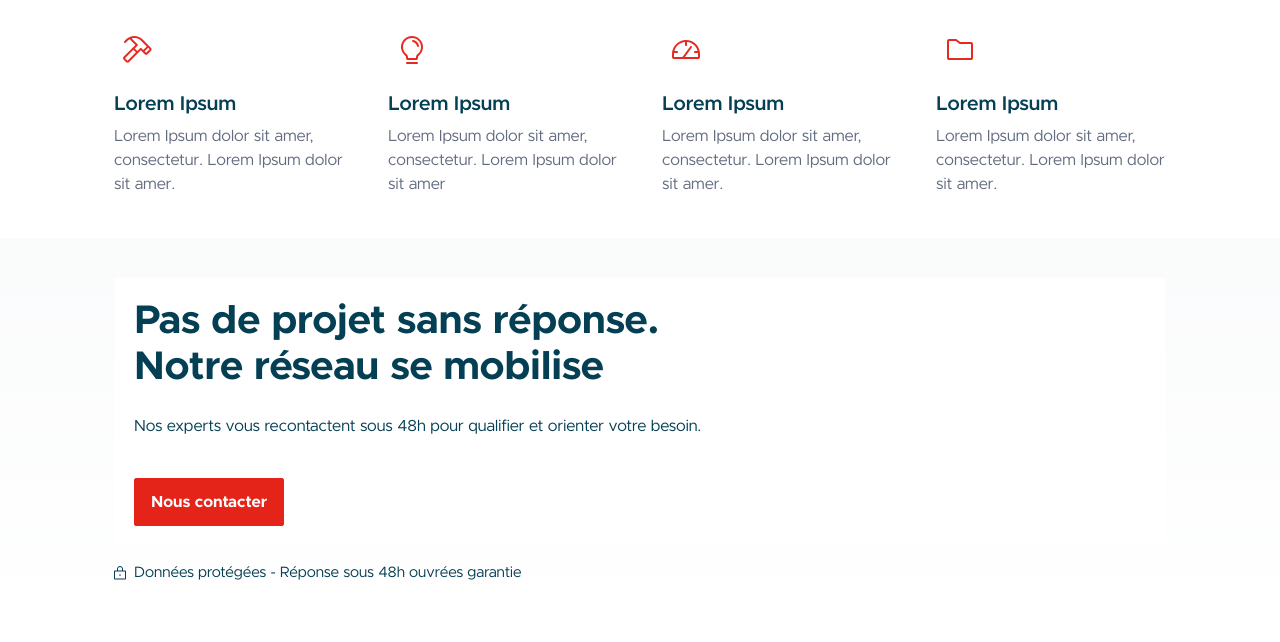
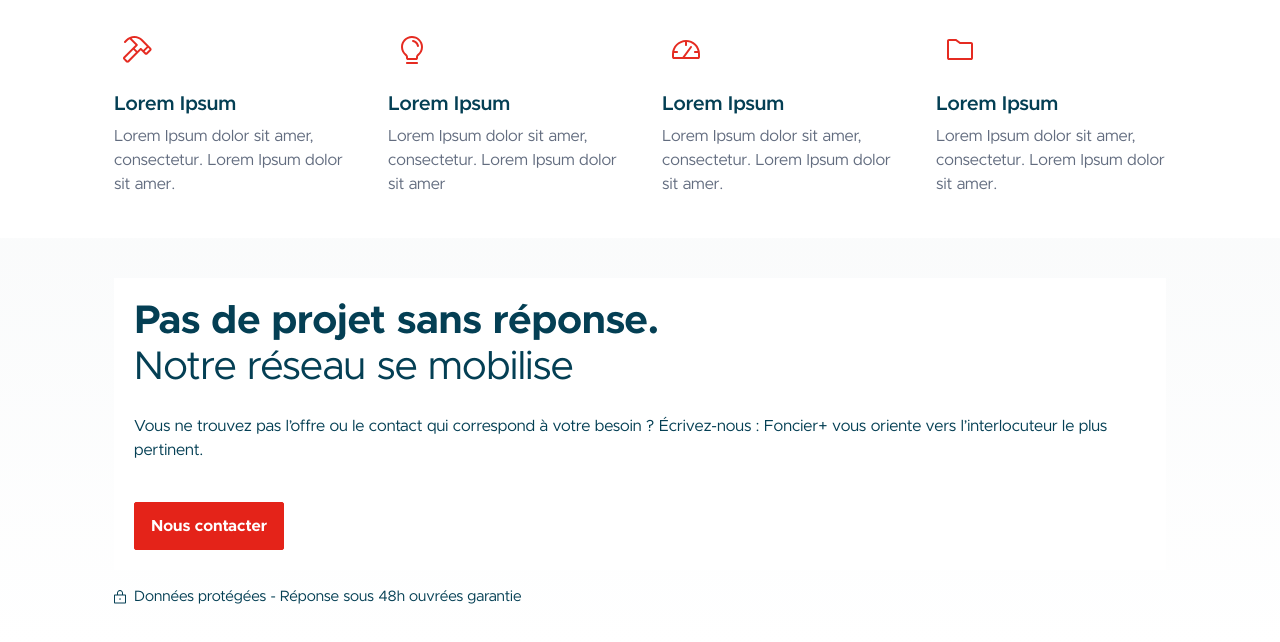
Before and after one commit to Theodo-GovTech/foncier-plus-web, a Next.js app: page /fr in a window 1280 px wide. Shown: the part 754-1396 px from the top of the page. Built offline with nearby package versions, Linux system fonts and the light colour scheme.

Commit message:
fix: change text contact section

```diff
--- a/messages/en.json
+++ b/messages/en.json
@@ -35,8 +35,8 @@
     "description": "Foncier + is an association ... Lorem ipsum sit amte, consectur adipiscing elit, sed eiusmod tempor incididunt ut alobre et dolore magna aliqua."
   },
   "ContactSection": {
-    "title": "No project goes unanswered. <line>Our network steps up</line>",
-    "description": "Our experts will get back to you within 48 hours to assess your needs and point you in the right direction.",
+    "title": "<bold>No project goes unanswered.</bold> <line>Our network steps up</line>",
+    "description": "Can’t find the listing or contact that matches your needs? Write to us: Foncier+ will point you to the most relevant contact person.",
     "cta": "Contact us",
     "reassurance": "Protected data - Guaranteed response within 48 business hours"
   },
--- a/messages/fr.json
+++ b/messages/fr.json
@@ -35,8 +35,8 @@
     "description": "Foncier + est un regroupement ... Lorem ipsum sit amte, consectur adipiscing elit, sed eiusmod tempor incididunt ut alobre et dolore magna aliqua."
   },
   "ContactSection": {
-    "title": "Pas de projet sans réponse. <line>Notre réseau se mobilise</line>",
-    "description": "Nos experts vous recontactent sous 48h pour qualifier et orienter votre besoin.",
+    "title": "<bold>Pas de projet sans réponse.</bold> <line>Notre réseau se mobilise</line>",
+    "description": "Vous ne trouvez pas l’offre ou le contact qui correspond à votre besoin ? Écrivez-nous : Foncier+ vous oriente vers l’interlocuteur le plus pertinent.",
     "cta": "Nous contacter",
     "reassurance": "Données protégées - Réponse sous 48h ouvrées garantie"
   },
--- a/src/components/ContactSection.tsx
+++ b/src/components/ContactSection.tsx
@@ -10,8 +10,9 @@ export const ContactSection = async () => {
     <section className="bg-linear-to-b from-brand/2 to-white">
       <div className="mx-auto max-w-page px-4 py-10 lg:px-[114px]">
         <div className="bg-white p-5">
-          <h2 className="text-4xl font-bold text-brand lg:text-[40px] lg:leading-[46px]">
+          <h2 className="text-4xl text-brand lg:text-[40px] lg:leading-[46px]">
             {t.rich("title", {
+              bold: (chunks) => <span className="font-bold">{chunks}</span>,
               line: (chunks) => <span className="block">{chunks}</span>,
             })}
           </h2>
```
